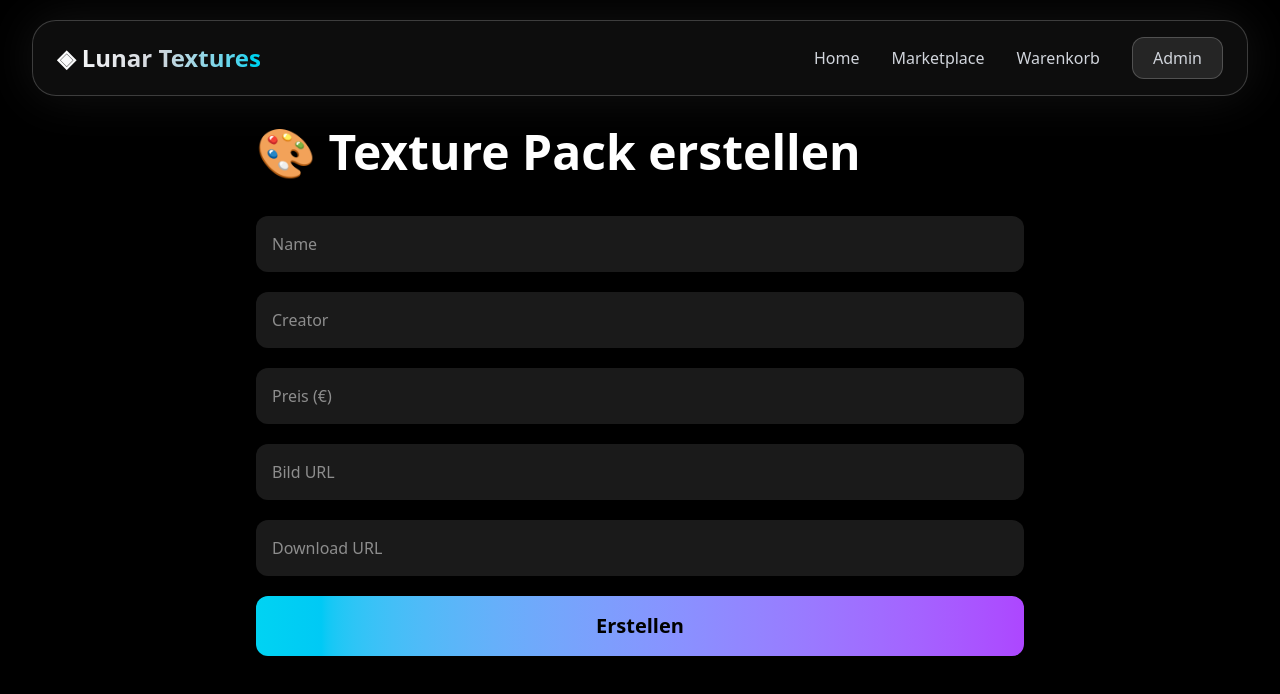
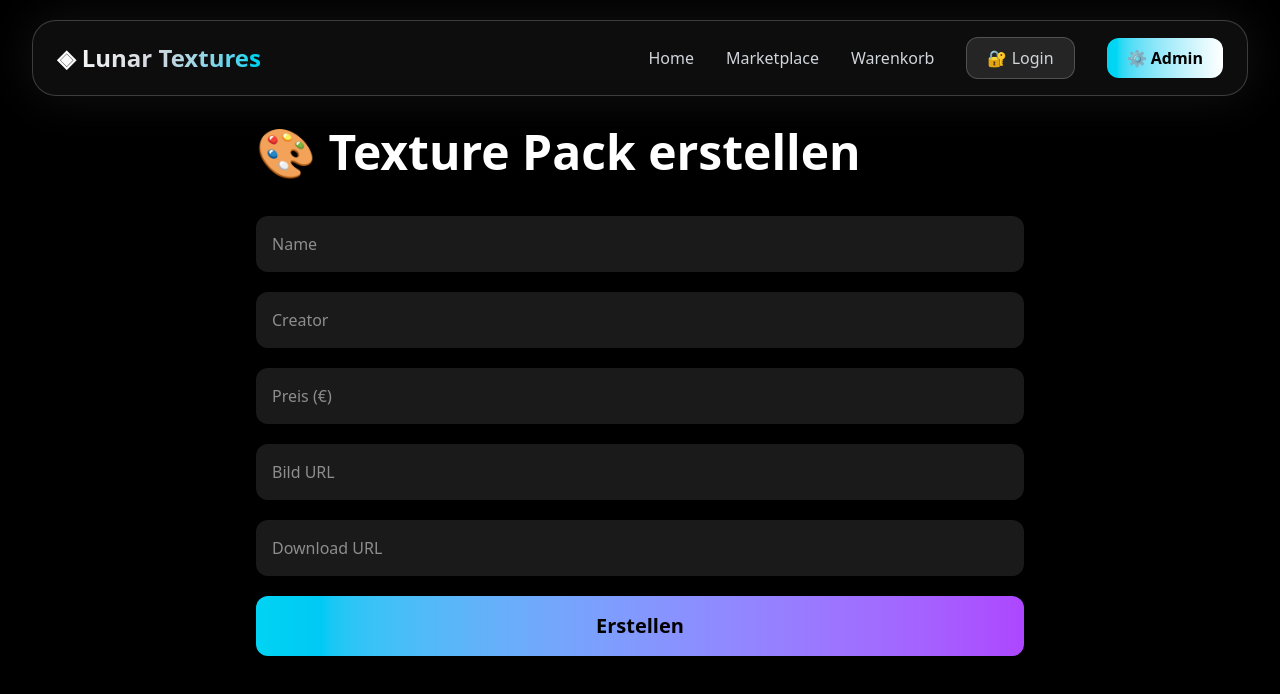
Before and after one commit to elijahbeisbier-ai/lunar-textures, a Next.js app: page /admin/packs/create in a window 1280 px wide. Shown: the top 694 px of the page. Built offline with nearby package versions, Linux system fonts and the light colour scheme.

Commit message:
add login button navbar

```diff
--- a/components/Navbar.tsx
+++ b/components/Navbar.tsx
@@ -37,7 +37,6 @@ export default function Navbar() {
         items-center
         justify-between
       ">
-
 
 
         {/* Logo */}
@@ -110,8 +109,9 @@ export default function Navbar() {
 
 
 
+
           <Link
-            href="/admin"
+            href="/login"
             className="
               px-5
               py-2
@@ -123,7 +123,29 @@ export default function Navbar() {
               transition
             "
           >
-            Admin
+            🔐 Login
+          </Link>
+
+
+
+
+
+          <Link
+            href="/admin"
+            className="
+              px-5
+              py-2
+              rounded-xl
+              bg-gradient-to-r
+              from-cyan-400
+              to-white
+              text-black
+              font-bold
+              hover:scale-105
+              transition
+            "
+          >
+            ⚙ Admin
           </Link>
 
 
@@ -136,14 +158,11 @@ export default function Navbar() {
         {/* Mobile Button */}
 
         <button
-
           onClick={() => setOpen(!open)}
-
           className="
             md:hidden
             text-2xl
           "
-
         >
           ☰
         </button>
@@ -186,8 +205,14 @@ export default function Navbar() {
           </Link>
 
 
+
+          <Link href="/login">
+            🔐 Login
+          </Link>
+
+
           <Link href="/admin">
-            Admin
+            ⚙ Admin
           </Link>
 
 
```
